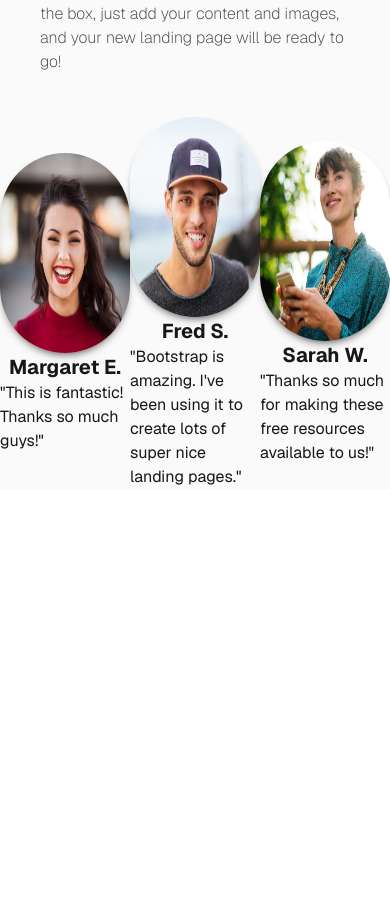
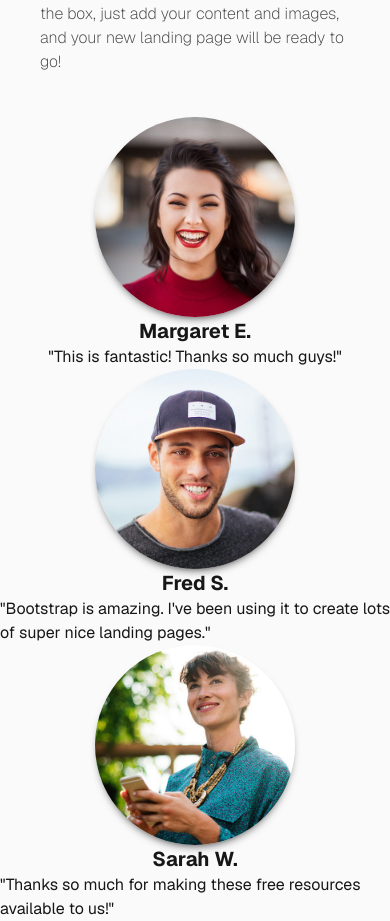
Before and after one commit to Jas-creator-31/bootstrap-studio-landing-page, a Next.js app: page / in a window 390 px wide. Shown: the part 3023-3944 px from the top of the page. Before the commit the page ends 3512 px from the top, so only its background shows below. Built offline with nearby package versions, Linux system fonts and the light colour scheme.

Commit message:
fix: made flex-col default and flex-row on lg

```diff
--- a/src/app/components/Testimonies.tsx
+++ b/src/app/components/Testimonies.tsx
@@ -29,7 +29,7 @@ export default function Testimonies() {
   return (
     <section className={cn(
         "w-full",
-        "flex flex-row items-center justify-center",
+        "flex flex-col lg:flex-row items-center justify-center",
     )}>
       <TestimoniesSection {...testimony1} />
       <TestimoniesSection {...testimony2} />
```
